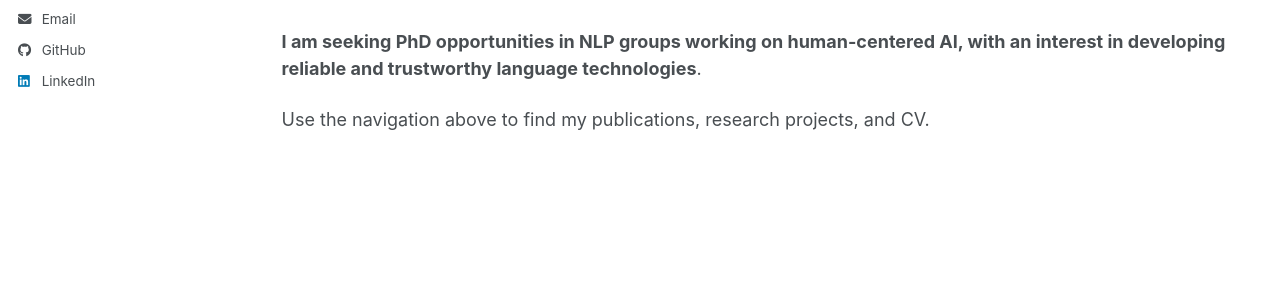
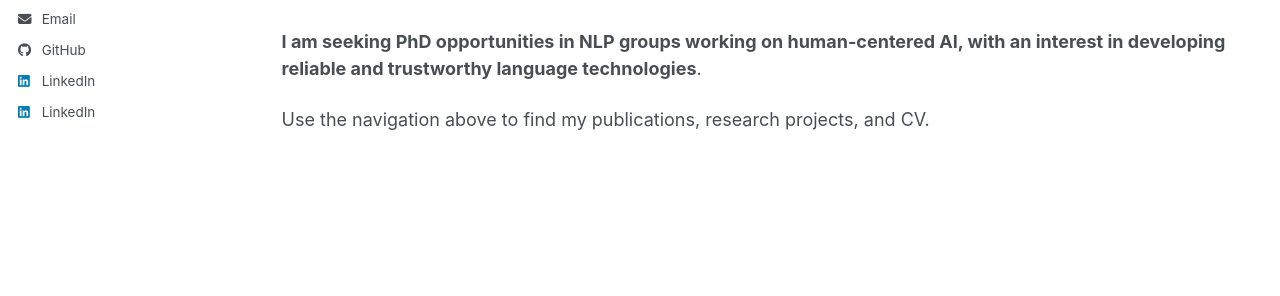
Before and after one commit to t36512401-hue/t36512401-hue.github.io, a Jekyll site: the page built from index.md, in a window 1280 px wide. Shown: the part 405-701 px from the top of the page. Built offline with Jekyll 4.4.1, drawn with Linux system fonts in a browser that asks for light colours; a script bundle is joined from its source files by our own code; library files that are not in the unit come from our copies; a style sheet for code colours, icons or effects is not loaded.

Commit message:
Update author-profile.html

```diff
--- a/_includes/author-profile.html
+++ b/_includes/author-profile.html
@@ -43,9 +43,6 @@
       {% endif %}
       {% if author.arxiv %}
         <li><a href="{{ author.arxiv }}"><i class="ai ai-arxiv ai-fw icon-pad-right"></i>arXiv</a></li>
-      {% endif %}
-      {% if author.googlescholar %}
-        <li><a href="{{ author.googlescholar }}"><i class="ai ai-google-scholar ai-fw icon-pad-right"></i>Google Scholar</a></li>
       {% endif %}
       {% if author.inspire-hep %}
         <li><a href="{{ author.inspire-hep }}"><i class="ai ai-inspire ai-fw icon-pad-right"></i>INSPIRE-HEP</a></li>
@@ -129,6 +126,10 @@
       {% if author.linkedin %}
         <li><a href="https://www.linkedin.com/in/{{ author.linkedin }}"><i class="fab fa-fw fa-linkedin icon-pad-right" aria-hidden="true"></i>LinkedIn</a></li>
       {% endif %}
+      {% if author.linkedin %}
+        <li><a href="https://www.linkedin.com/in/{{ author.linkedin }}"><i class="fab fa-fw fa-linkedin icon-pad-right" aria-hidden="true"></i>LinkedIn</a></li>
+      {% endif %}
+
       {% if author.mastodon %}
         <li><a href="{{ author.mastodon }}"><i class="fab fa-fw fa-mastodon icon-pad-right" aria-hidden="true"></i>Mastodon</a></li>
       {% endif %}
```
